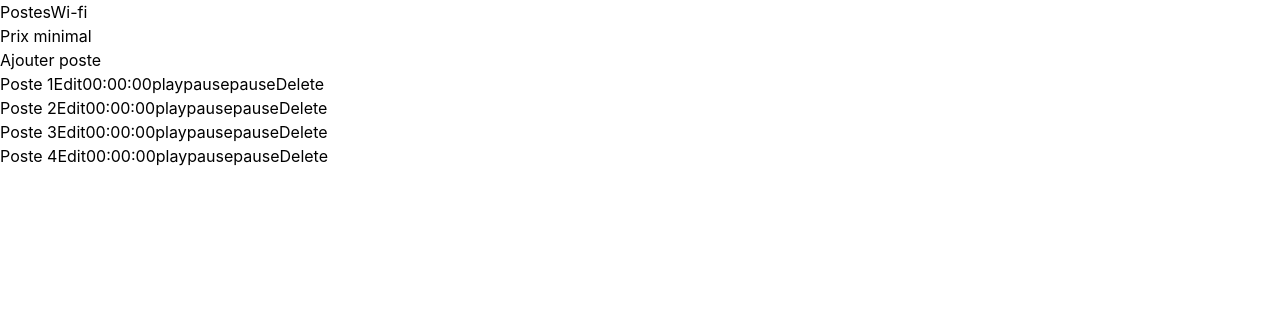
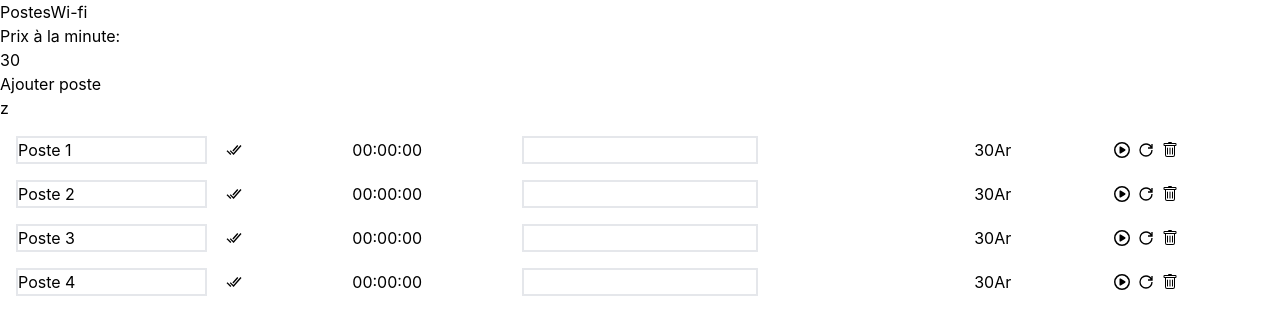
Before and after one commit to mahery76/CybercafeTimer, a React (Create React App) app: page / in a window 1280 px wide. Shown: the top 334 px of the page. Built offline with nearby package versions, Linux system fonts and the light colour scheme.

Commit message:
feat: computer item display, play, pause, reset, delete

```diff
--- a/src/components/ComputerItem.jsx
+++ b/src/components/ComputerItem.jsx
@@ -1,21 +1,26 @@
 import React, { useEffect, useState } from "react";
 import { editNameComputer } from "../api/computersApi";
+import { BsTrash } from "react-icons/bs";
+import { GrPowerReset } from "react-icons/gr";
+import { FaRegCirclePause } from "react-icons/fa6";
+import { FaRegCirclePlay } from "react-icons/fa6";
+import { FaRegEdit } from "react-icons/fa";
+import { IoCheckmarkDoneSharp } from "react-icons/io5";
 
-function ComputerItem({ terminal, handleDelete }) {
-  const [isSelected, setIsSelected] = useState(false);
-  const [isRunnig, setIsRunning] = useState(false);
-  const [timerId, setTimerId] = useState(null);
-
+function ComputerItem({ terminal, handleDelete, feePerMinute }) {
+  const [isSelected, setIsSelected] = useState(true);
   const [computer_name, setComputer_name] = useState(terminal.computer_name);
-
-  const [hours, setHours] = useState(terminal.hours);
-  const [minutes, setMinutes] = useState(terminal.minutes);
-  const [seconds, setSeconds] = useState(terminal.seconds);
 
   const handleValidate = (computers_id) => {
     setIsSelected(() => false);
     editNameComputer(computer_name, computers_id);
   };
+
+  const [isRunnig, setIsRunning] = useState(false);
+  const [timerId, setTimerId] = useState(null);
+  const [hours, setHours] = useState(terminal.hours);
+  const [minutes, setMinutes] = useState(terminal.minutes);
+  const [seconds, setSeconds] = useState(terminal.seconds);
 
   useEffect(() => {
     if (isRunnig) {
@@ -41,7 +46,7 @@ function ComputerItem({ terminal, handleDelete }) {
       clearInterval(timerId);
       setTimerId(null);
     }
-  },[isRunnig]);
+  }, [isRunnig]);
 
   const playTimer = () => {
     setIsRunning(() => true);
@@ -60,47 +65,96 @@ function ComputerItem({ terminal, handleDelete }) {
   };
 
   return (
-    <div className="flex">
-      <div className={isSelected ? "hidden" : "block"}>{computer_name}</div>
-
+    <div className="grid grid-cols-5 gap-4 mt-4">
+      {/* computer name */}
+      <div className="flex gap-2 items-center ">
+        <div className="w-5/6 cursor-pointer">
+          <div className={isSelected ? "hidden" : "block "}>{computer_name}</div>
           <div className={isSelected ? "block" : "hidden"}>
             <input
-          className="border-2 border-grey-100"
+              className="border-[2px] border-grey-100 w-full"
               type="text"
               value={computer_name}
               onChange={(e) => setComputer_name(e.target.value)}
+              onKeyDown={(e) => {
+                if (e.key === "Enter") {
+                  handleValidate(terminal.computers_id);
+                }
+              }}
             />
           </div>
-
+        </div>
+        {/* edit and validate computer name */}
+        <div className="w-1/6 cursor-pointer flex justify-center items-center">
           <div
-        className={isSelected ? "hidden" : "block"}
+            className={`${isSelected ? "hidden" : "block"}`}
             onClick={() => setIsSelected(() => true)}
           >
-        Edit
+            <FaRegEdit />
           </div>
-
           <div
             className={isSelected ? "block" : "hidden"}
             onClick={() => handleValidate(terminal.computers_id)}
           >
-        Valider
+            <IoCheckmarkDoneSharp />
+          </div>
+        </div>
       </div>
 
-      <div>
+      {/* computer time */}
+      <div className="flex justify-center items-center">
         {hours.toString().padStart(2, "0")}:
         {minutes.toString().padStart(2, "0")}:
         {seconds.toString().padStart(2, "0")}
       </div>
 
-      <div onClick={playTimer}>play</div>
-      <div onClick={pauseTimer}>pause</div>
-      <div onClick={resetTimer}>pause</div>
+      {/* computer fee */}
 
-      <button onClick={() => handleDelete(terminal.computers_id)}>
-        Delete
-      </button>
+      <div>
+        <input
+        type="number"
+        className="border-[2px] border-grey-100 w-full text-center"
+        />
+      </div>
+      <div className="flex items-center justify-end">
+        <span>{feePerMinute}</span>
+        <span>Ar</span>
+      </div>
+
+      {/* computer functions */}
+      <div className="flex justify-center gap-2">
+        {/* play */}
+        <div
+          className={`${isRunnig ? "hidden" : "flex"}
+          justify-center items-center
+        `}
+          onClick={playTimer}
+        >
+          <FaRegCirclePlay />
+        </div>
+
+        {/* pause */}
+        <div
+          className={`${!isRunnig ? "hidden" : "flex"}
+          justify-center items-center
+        `}
+          onClick={pauseTimer}
+        >
+          <FaRegCirclePause />
+        </div>
+
+        {/* reset */}
+        <div className="flex justify-center items-center" onClick={resetTimer}>
+          <GrPowerReset />
+        </div>
+        <div
+          onClick={() => handleDelete(terminal.computers_id)}
+          className="flex justify-center items-center"
+        >
+          <BsTrash />
+        </div>
+      </div>
     </div>
   );
 }
-
 export default ComputerItem;
--- a/src/pages/ComputerPages.jsx
+++ b/src/pages/ComputerPages.jsx
@@ -5,7 +5,7 @@ import { deleteComputer } from "../api/computersApi";
 import ComputerList from "../components/ComputerList";
 import ComputerItem from "../components/ComputerItem";
 function ComputerPages() {
-  const [mininumFee, setMinimumFee] = useState(30);
+  const [feePerMinute, setFeePerMinute] = useState(30);
   const [terminalList, setTerminalList] = useState([]);
 
   const handleAdd = () => {
@@ -22,12 +22,33 @@ function ComputerPages() {
 
   return (
     <div>
-      <div>Prix minimal</div>
-      <button onClick={handleAdd}>Ajouter poste</button>
 
-      {terminalList.map((terminal) => (
-        <ComputerItem key={terminal.computers_id} terminal={terminal} handleDelete={handleDelete}/>
-      ))}
+      <div>
+        <div>Prix à la minute:</div>
+        <div>
+          <input
+          type="number"
+          className="border-[2x] border-grey-100 w-full"
+          value={feePerMinute}
+          onChange={(e) => setFeePerMinute(e.target.value)}
+        />
+        </div>
+      </div>
+
+      <div>
+        <button onClick={handleAdd}>Ajouter poste</button>
+      </div>
+z
+      <div className="mx-4">
+        {terminalList.map((terminal) => (
+          <ComputerItem
+          key={terminal.computers_id}
+          terminal={terminal}
+          handleDelete={handleDelete}
+          feePerMinute={feePerMinute}
+          />
+        ))}
+      </div>
 
     </div>
   );
```
Also changed, not shown: utils/todo.md (+3 -2 lines), src/lib/handleClick.js (deleted), utils/Screenshot from 2024-06-02 14-30-53.png (added), 1 other file (tests, documents, lock files or other folders). Lines whose indentation alone changed are shown as unchanged.
